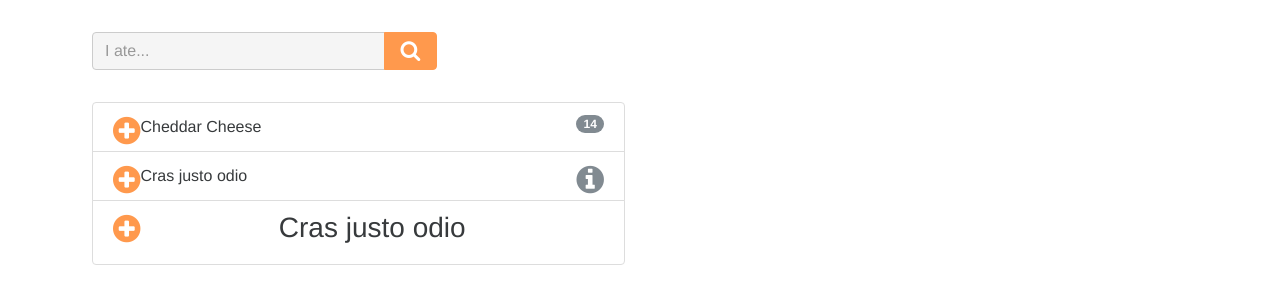
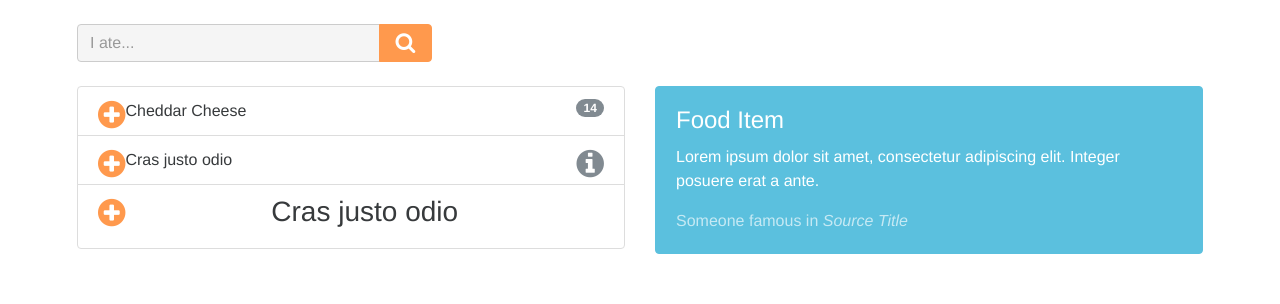
Before and after one commit to jzvarghese/Health_Tracker, a website: page index.html in a window 1280 px wide. Drawn offline with Linux system fonts and the light colour scheme.

Commit message:
feat: Add bootstrap card

```diff
--- a/css/styles.css
+++ b/css/styles.css
@@ -17,10 +17,6 @@ color: #3A99B2;
 color: #818a91;
 */
 
-
-.top-row {
-  margin: 2em 0 0 0;
-}
 
 .orange-text {
 	/* primary orange*/
--- a/index.html
+++ b/index.html
@@ -12,7 +12,7 @@
   <body>
     <div class="container">
       <!-- search bar + calendar row -->
-      <div class="row top-row">
+      <div class="row m-y-md">
         <!-- search bar column -->
         <div class="col-md-4 col-lg-4">
           <!-- input group class is needed for adding buttons to forms -->
@@ -29,33 +29,37 @@
         </div>
       </div>
       <!-- end row -->
-      <div class="row top-row">
+      <div class="row">
         <div class="col-md-6 col-lg-6">
           <ul class="list-group">
-
             <li class="list-group-item">
               <a href="#" class="pull-left orange-text"><i class="fa fa-plus-circle fa-2x"></i></a><span class="label label-default label-pill pull-right">14</span>
               Cheddar Cheese
-
             </li>
             <li class="list-group-item">
               <a href="#" class="pull-left orange-text"><i class="fa fa-plus-circle fa-2x"></i></a>
               Cras justo odio<a href="#" class="pull-right"><i class="fa fa-info-circle fa-2x"></i></a>
             </li>
-
             <li class="list-group-item">
               <a href="#" class="pull-left orange-text"><i class="fa fa-plus-circle fa-2x"></i></a>
               <h3 class="text-center">Cras justo odio</h3>
             </li>
-
           </ul>
-        </div>
-      </div>
-      <!-- end row -->
-    </div>
+        </div> <!-- end col -->
+        <div class="col-md-6 col-lg-6">
+          <div class="card card-block card-inverse card-info">
+            <h4 class="card-title">Food Item</h4>
+            <blockquote class="card-blockquote">
+              <p>Lorem ipsum dolor sit amet, consectetur adipiscing elit. Integer posuere erat a ante.</p>
+              <footer>Someone famous in <cite title="Source Title">Source Title</cite></footer>
+            </blockquote>
+          </div>
+        </div> <!-- end col -->
+      </div> <!-- end row -->
+    </div> <!-- end container -->
     <script src="bower_components/jquery-min/jquery-min.js"></script>
+    <script src="bower_components/tether.min/tether.min.js"></script>
     <script src="bower_components/bootstrap/js/bootstrap.min.js"></script>
-    <script src="bower_components/tether.min/tether.min.js"></script>
     <script src="bower_components/underscore-min/underscore-min.js"></script>
     <script src="bower_components/backbone-min/backbone-min.js"></script>
     <script src="js/models/Food.js"></script>
```
